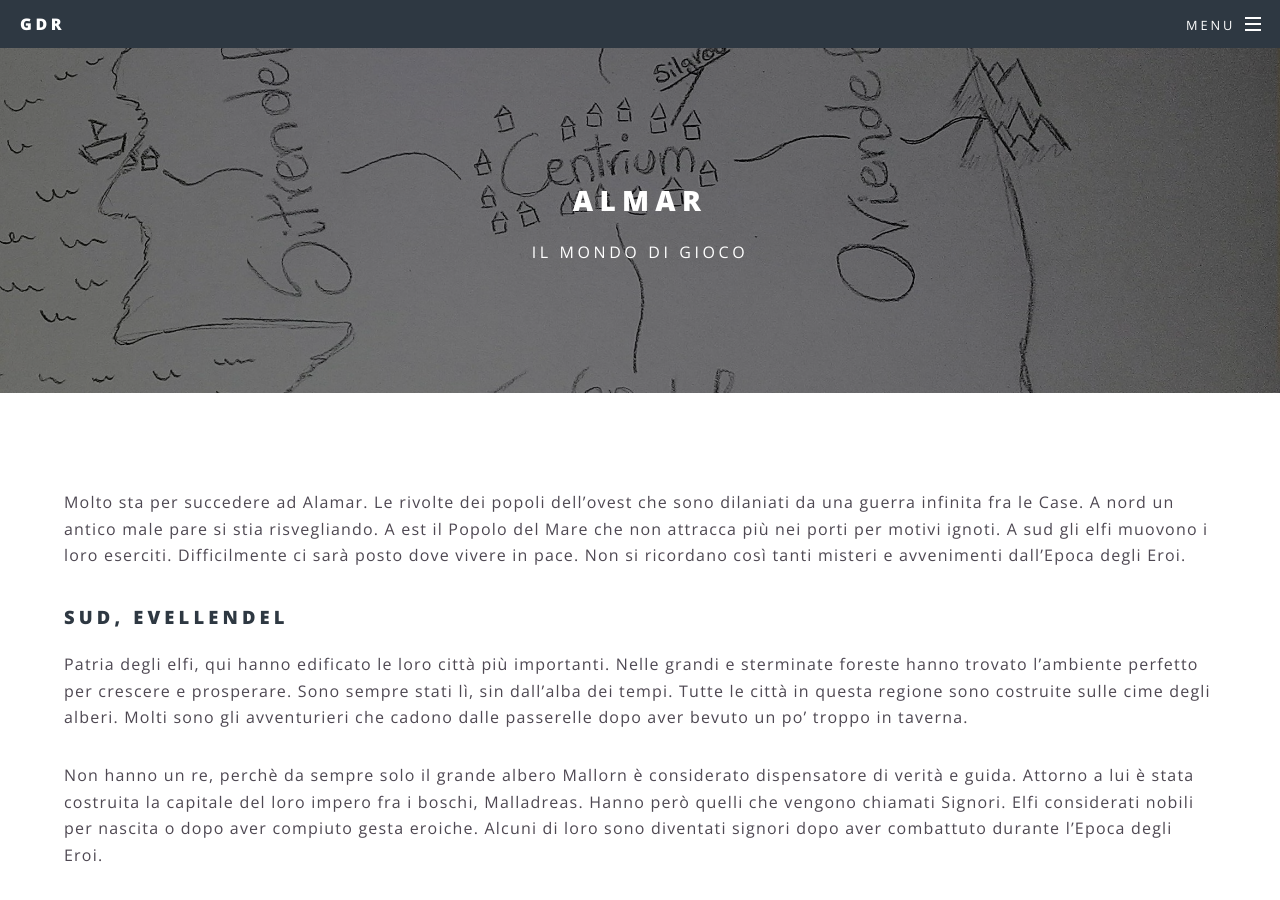
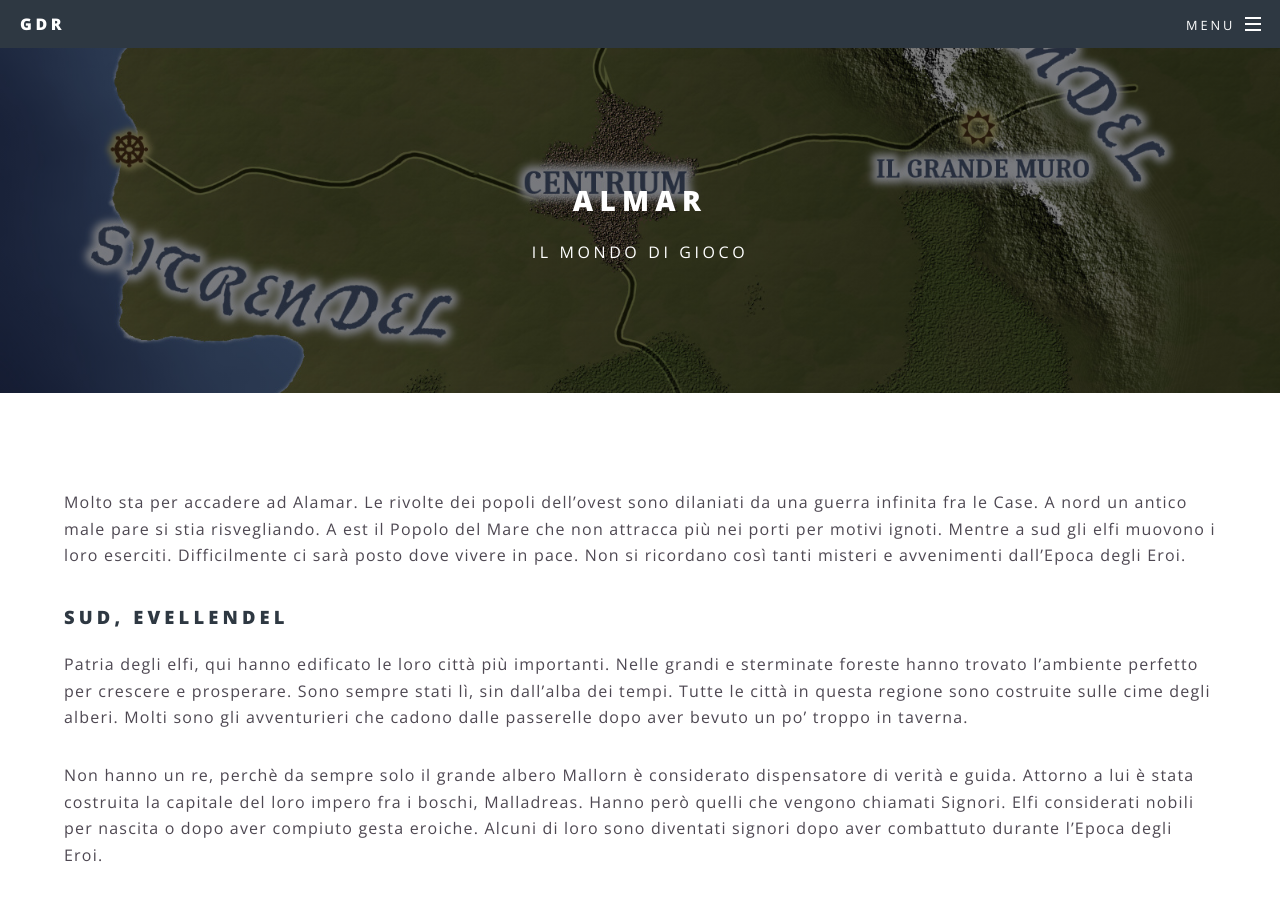
Before and after one commit to lcfd/gdr, a Jekyll site: the page built from Almar.md, in a window 1280 px wide and 900 px high. Built offline with Jekyll 4.4.1, drawn with Linux system fonts in a browser that asks for light colours.

Commit message:
Adding colored map

```diff
--- a/Almar.md
+++ b/Almar.md
@@ -2,11 +2,11 @@
 layout: page
 title: Almar
 subtitle: il mondo di gioco
-head_image: map.jpg
+head_image: map_colored.jpg
 ---
 
-Molto sta per succedere ad Alamar.
-Le rivolte dei popoli dell'ovest che sono dilaniati da una guerra infinita fra le Case. A nord un antico male pare si stia risvegliando. A est il Popolo del Mare che non attracca più nei porti per motivi ignoti. A sud gli elfi muovono i loro eserciti. Difficilmente ci sarà posto dove vivere in pace.
+Molto sta per accadere ad Alamar.
+Le rivolte dei popoli dell'ovest sono dilaniati da una guerra infinita fra le Case. A nord un antico male pare si stia risvegliando. A est il Popolo del Mare che non attracca più nei porti per motivi ignoti. Mentre a sud gli elfi muovono i loro eserciti. Difficilmente ci sarà posto dove vivere in pace.
 Non si ricordano così tanti misteri e avvenimenti dall'Epoca degli Eroi.
 
 ### Sud, Evellendel
@@ -37,7 +37,7 @@ Qui sorge l'unica vera città dei nani. Più che sorgere diciamo che si inabissa
 La razza più diffusa è sicuramente quella umana, ma ovunque sono molto presenti anche le altre razze. Molto raro infatti trovare cittadine con una sola razza. Almar è sempre stata una terra di incontri fra razze in quanto ai confini vi sono le vere patrie di queste. La magia in questi luoghi è incredibilmente potente. I miti dicono che da qui è stato creato il resto del mondo e vi siano le tracce di questo grandioso momento. Vi sono infatti resti di costruzioni antichissime che però sembrano non risentire degli anni.
 Ogni razza ha la sua teoria su come è nato il mondo e come è nata la loro razza, in pochi sanno la verità e tutta la storia.
 
-![alt](/gdr/images/map.jpg)
+![alt](/gdr/images/map_colored.jpg)
 
 ## Eventi
 
```
Also changed, not shown: images/map_colored.jpg (added), 3 other files.
